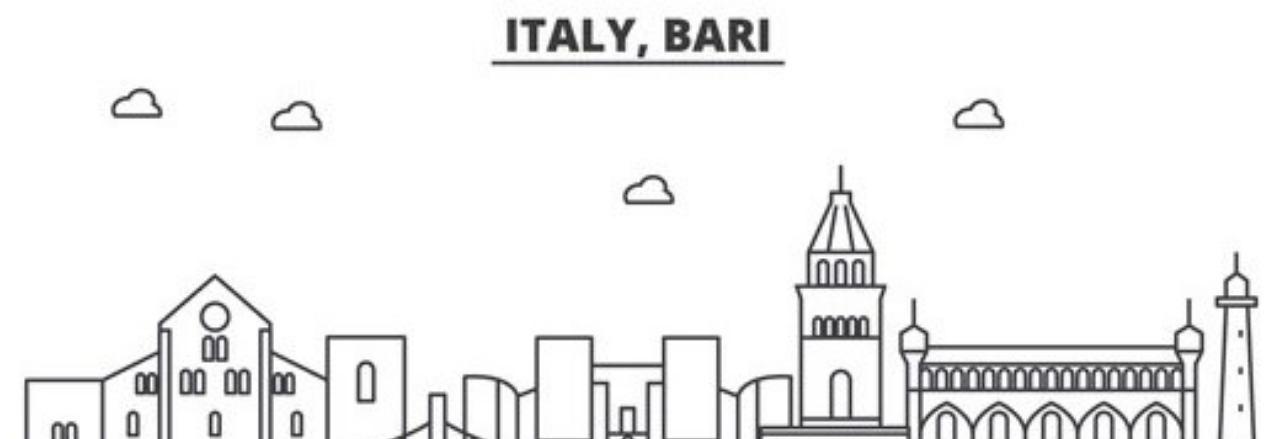
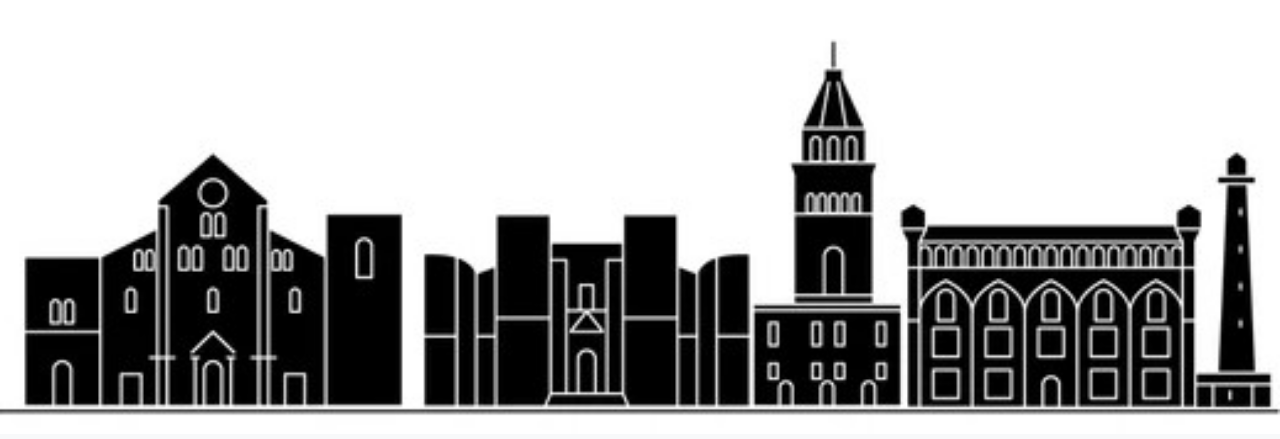
Before and after one commit to nicosimone23/CacciaAlTesoro, a website: page index.html in a window 1280 px wide. Shown: the top 439 px of the page. Drawn offline with nearby package versions, Linux system fonts and the light colour scheme.

Commit message:
Update index.html

```diff
--- a/index.html
+++ b/index.html
@@ -7,7 +7,7 @@
     <link href="https://cdn.jsdelivr.net/npm/bootstrap@5.3.3/dist/css/bootstrap.min.css" rel="stylesheet" integrity="sha384-QWTKZyjpPEjISv5WaRU9OFeRpok6YctnYmDr5pNlyT2bRjXh0JMhjY6hW+ALEwIH" crossorigin="anonymous">
 </head>
 <body>
-    <img src="Img/bari.jpeg" class="img-fluid w-100" alt="Header caccia al tesoro">
+    <img src="Img/bari1.jpeg" class="img-fluid w-100" alt="Header caccia al tesoro">
 
     <nav class="navbar navbar-expand-lg bg-body-tertiary">
         <div class="container-fluid">
```
